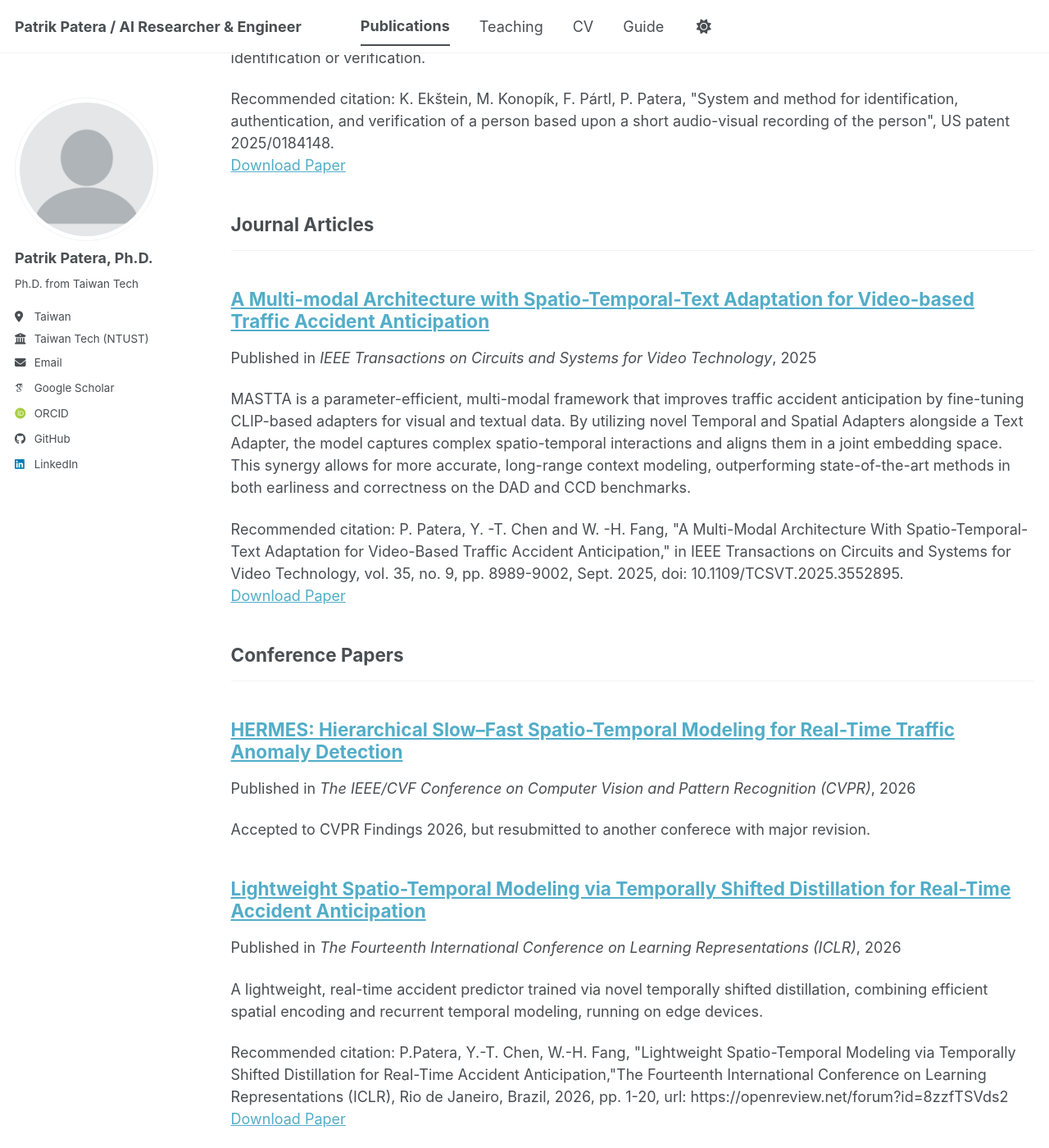
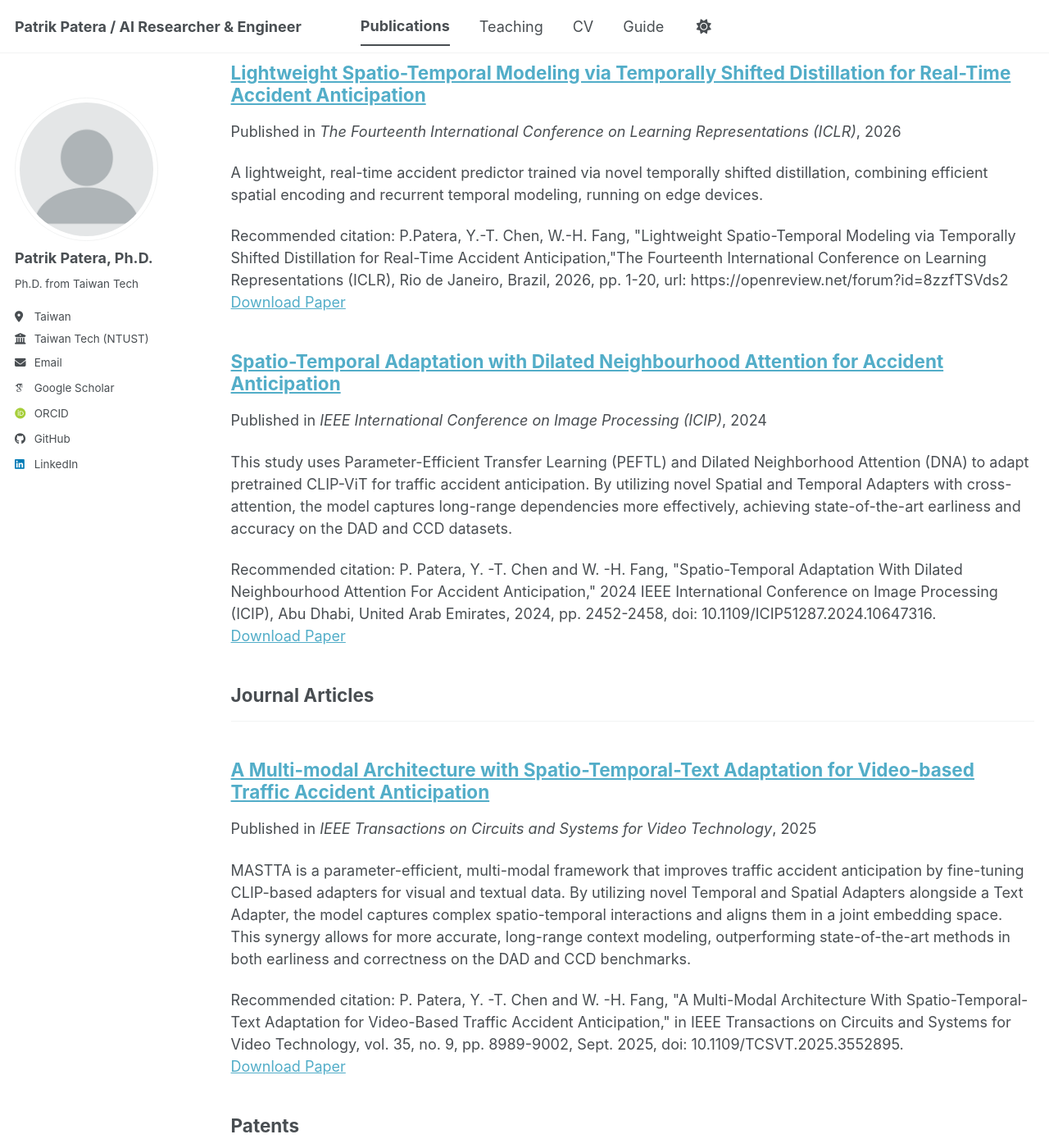
Before and after one commit to patpatera/patpatera.github.io, a Jekyll site: the page built from _pages/publications.html, in a window 1280 px wide and 1400 px high, scrolled down 426 px. Shown: the whole window at 82% size. Built offline with Jekyll 4.4.1, drawn with Linux system fonts in a browser that asks for light colours; some web fonts are replaced; a script bundle is joined from its source files by our own code; library files that are not in the unit come from our copies; some of the changed lines change nothing that is shown; some of the changed text lies outside the part shown.

Commit message:
Update _config.yml

```diff
--- a/_config.yml
+++ b/_config.yml
@@ -84,12 +84,14 @@ author:
 
 # Publication Category - The following the list of publication categories and their headings
 publication_category:
+  conferences:
+    title: 'Conference Papers'
+  manuscripts:
+    title: 'Journal Articles'
   books:
     title: 'Patents'
-  manuscripts:
-    title: 'Journal Articles'
-  conferences:
-    title: 'Conference Papers'
+
+
 
 # Site Settings
 teaser                   :  # filename of teaser fallback teaser image placed in /images/ for social media previews
@@ -273,23 +275,6 @@ defaults:
       author_profile: true
       share: true
       comments: true
-  # _portfolio
-  - scope:
-      path: ""
-      type: portfolio
-    values:
-      layout: single
-      author_profile: false
-      share: false
-      comment: true
-  # _talks
-  - scope:
-      path: ""
-      type: talks
-    values:
-      layout: talk
-      author_profile: false
-      share: false
 
 
 # Sass/SCSS
```
